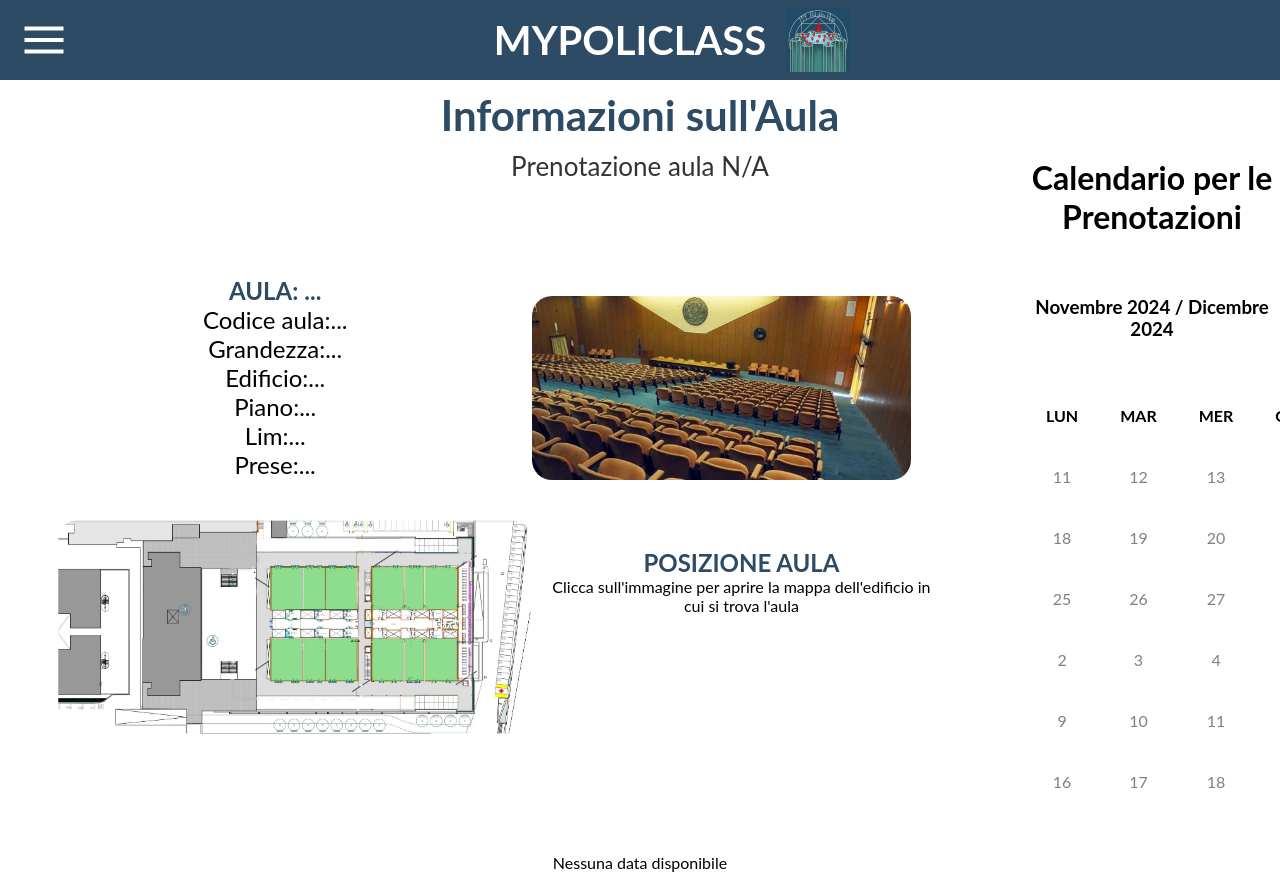
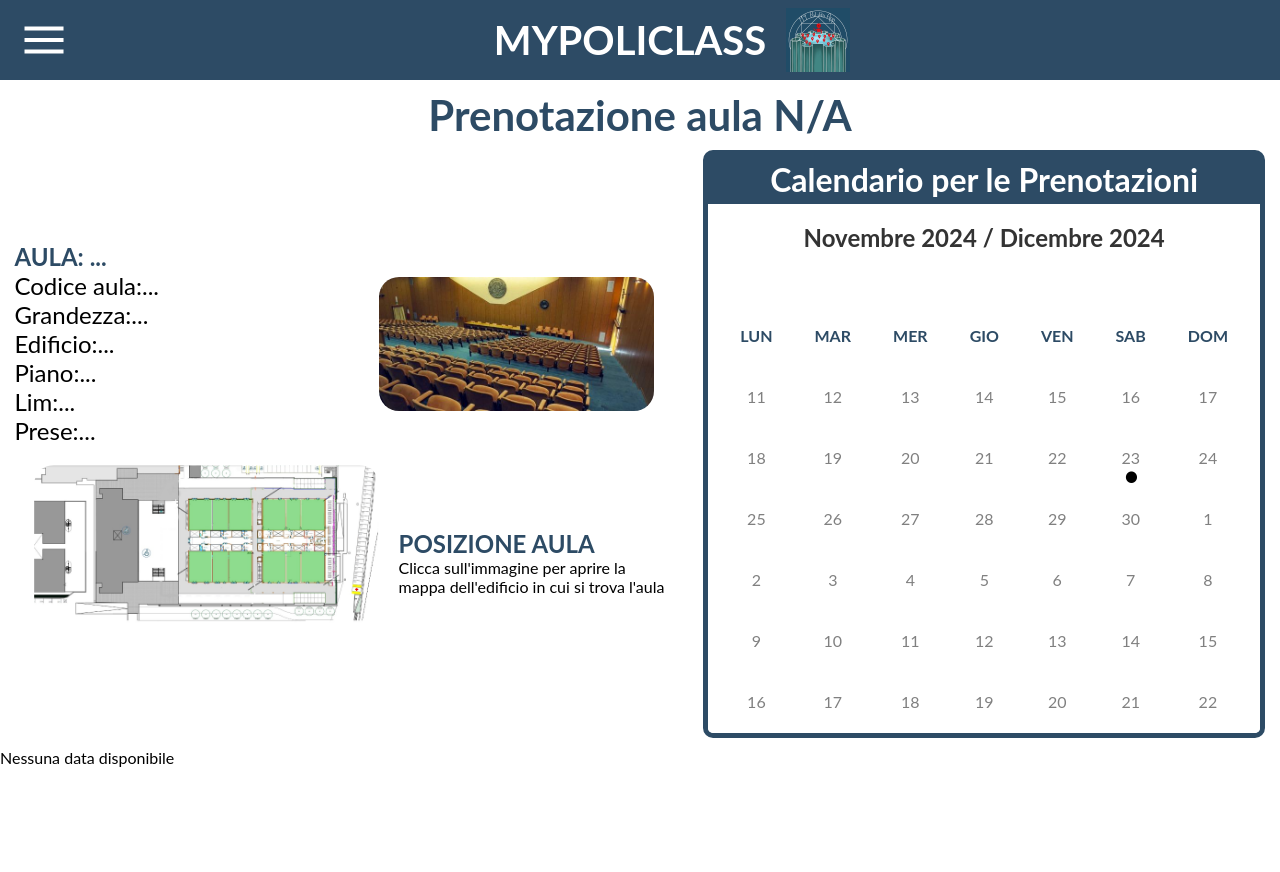
Before and after one commit to Gamble1310/MyPoliClass, a PHP site: page /Prenotazione/index.php in a window 1280 px wide. After the commit the page ends 767 px from the top, so only its background shows below. Run offline with PHP 8.4, Linux system fonts and the light colour scheme; data comes from the database, SQL or seed files in the repository; data that the repository does not hold is empty.

Commit message:
Modifiche grafiche: miglioramento layout pagina prenotazione e barra di navigazione laterale

```diff
--- a/Home/sidenav.js
+++ b/Home/sidenav.js
@@ -5,9 +5,15 @@
 
 
 function openNav() {
-    navbar.style.width = "40%";
     overlay.style.display = "block";
     overlay.style.opacity = "0.6";
+
+    if(innerWidth > 600){
+      navbar.style.width = "400px";
+    }else{
+      navbar.style.width = "100%";
+    }
+
   }
 
   function closeNav() {
--- a/Home/style.css
+++ b/Home/style.css
@@ -102,8 +102,8 @@
 
 /*     CSS relativo alla barra di navigazione laterale    */
 .sidenav {
+  width: 0;
   height: 100%;
-  width: 0;
   position: fixed;
   z-index: 99;
   top: 0;
@@ -113,7 +113,6 @@
   transition: 0.5s;
   padding-top: 60px;
   box-shadow: 3px 3px 10px rgba(0, 0, 0, 0.6);
-  max-width: 400px;
 }
 
 .sidenav a {
@@ -193,7 +192,4 @@
     display: none;
   }
 
-  .sidenav a {
-    font-size: 24px;
-  }
 }
--- a/Prenotazione/cssPrenotaLezioni.css
+++ b/Prenotazione/cssPrenotaLezioni.css
@@ -1,25 +1,51 @@
 body {
     font-family: "Lato", sans-serif;
-    text-align: center;
-}
 
-html{
-    background-color: white;
 }
 
 
+/*     Css del calendario     */
+.calendar-container{
+    border: 5px solid #2d4b65;
+    border-radius: 10px;
+    text-align: center;
+    margin: 10px 15px;
+}
+
+.calendar-container h1{
+    background-color: #2d4b65;
+    padding: 5px 0;;
+    color: white;
+    margin: 0px;
+    font-weight: bold;
+}
+
+.calendar-container h3{
+    color:#333;
+    margin: 0;
+    font-size: 24px;
+}
+
+
+
+
+
+
+
+
+/*     Css della disposizione dei giorni nel calnedario      */
 .calendar {
-    margin: 20px auto;
-    width: 20%;
+    padding: 0 10px;
+    text-align: center;
     background-color: white; /* Imposta il colore di sfondo dei giorni della settimana su bianco */
     border-radius: 5px;
-    margin-top: -45px;
+    transition: width 0.5s ease, height 0.5s ease; /* Aggiunge una transizione graduale */
 }
 
 .calendar th {
     background-color: white;
-    padding: 10px;
     border: none; /* Rimuovi i bordi dalle celle dell'intestazione */
+    color: #2d4b65;
 }
 
 .calendar th, .calendar td {
@@ -246,16 +237,12 @@
 }
 
 .container {
-    width: calc(100%);
-    height: calc(100%);
     overflow: auto; /* Aggiunge una barra di scorrimento se il contenuto supera le dimensioni del container */
 }
 
-.calendar {
-    transition: width 0.5s ease, height 0.5s ease; /* Aggiunge una transizione graduale */
-}
 
-@media screen and (max-width: 544px) {
+
+@media screen and (max-width: 600px) {
     .container {
         transition: width 0.5s ease; /* Aggiungi una transizione graduale per il container */
     }
--- a/Prenotazione/index.php
+++ b/Prenotazione/index.php
@@ -12,7 +12,7 @@
     <!-- Link ai file dell'estetica-->
     <link rel="stylesheet" href="../Home/style.css">
     <link rel="stylesheet" href="../Prenotazione/styleInfo.css">
-
+    <link rel="stylesheet" href="../Prenotazione/cssPrenotaLezioni.css">
 </head>
 
 <body>
@@ -54,8 +54,7 @@
 
     <!--Contenitore contenuto pagina-->
     <div class="page-content">
-        <h2>Informazioni sull'Aula</h2>
-        <p>Prenotazione aula <span id="class-name">...</span></p>
+        <h2>Prenotazione aula <span id="class-name">...</span></h2>
 
         <!-- Contenitore delle informazioni dell'aula -->
         <div class="aula-info">
@@ -85,7 +84,7 @@
 
 
             <!--    Calendario da cui prenotare le lezioni     -->
-            <div class="calendar">
+            <div class="calendar-container">
                 <?php
                     require_once '../config.php';
                     $conn->set_charset("utf8");
@@ -94,10 +93,9 @@
                                                 <html class="wide wow-animation" lang="it">
                                                 <head>
 
-                                                <meta charset="UTF-8">
+                                                   <meta charset="UTF-8">
                                                 <meta name="viewport" content="width=device-width, initial-scale=1.0">
                                                 <title>Calendario delle Prenotazioni</title>
-                                                <link rel="icon" href="../images/favicon.ico" type="image/x-icon">
                                                 <link rel="stylesheet" href="cssPrenotaLezioni.css">
 
 
@@ -110,9 +108,9 @@
                                                             <h1 id="TitoloPrincipale" style="visibility:hidden">Calendario per le Prenotazioni</h1>
                                                             <br>
                                                             <h3 id="current-month"></h3>
-                                                            <br>
+
                                                                 <div class="container">
-                                                                    <table class="calendar" style="user-select: none;">
+                                                                    <table class="calendar" style="user-select: none; border:none; margin:0;">
                                                                         <thead>
                                                                             <tr>
                                                                                 <p id="selected-day-of-week"></p>
@@ -643,23 +641,7 @@
                         $conn->close();
                     ?>
 
-
             </div>
-
-
-
-
-
-
-
-
-
-
-
-
-
-
-
 
         </div>
 
--- a/Prenotazione/styleInfo.css
+++ b/Prenotazione/styleInfo.css
@@ -15,6 +15,7 @@
 .page-content p{
     text-align: center;
     font-size: 26px;
+    font-weight: bold;
     font-family: "Lato", sans-serif;
     color: #333;
     margin-top: 10px;
@@ -31,6 +32,7 @@
 .aula-info{
     display: flex;
     align-items: center;
+    justify-content: center;
 }
 
 
@@ -41,10 +43,11 @@
 
 /*      Css contenitore informazioni aula     */
 .aula-descr{
-    flex: 60%;
-    padding: 3%;
     display: flex;
     flex-wrap: wrap;
+    margin: 0;
+    justify-content: center;
+    align-items: center;
 }
 
 /*      Dati dell'aula       */
@@ -88,3 +91,22 @@
     width: 40%;
     margin-top: 5%;
 }
+
+
+/*    Css del calendario in cssPrenotaLazione    */
+
+
+/*     Media query per un pagina responsiva         */
+@media (max-width:1200px) {
+    .aula-info{
+       flex-direction: column;
+    }
+}
+
+@media (max-width:600px){
+    .aula-descr{
+        flex-direction: column;
+    }
+
+
+}
--- a/Prenotazioni-effetuate/resStyle.css
+++ b/Prenotazioni-effetuate/resStyle.css
@@ -85,7 +85,7 @@
     }
 
     #delBtn{
-        top: 5%;
+        top: 50%;
         right: 3%;
     }
 }
```
Also changed, not shown: other parts of Prenotazione/cssPrenotaLezioni.css (+25 -60 lines).
